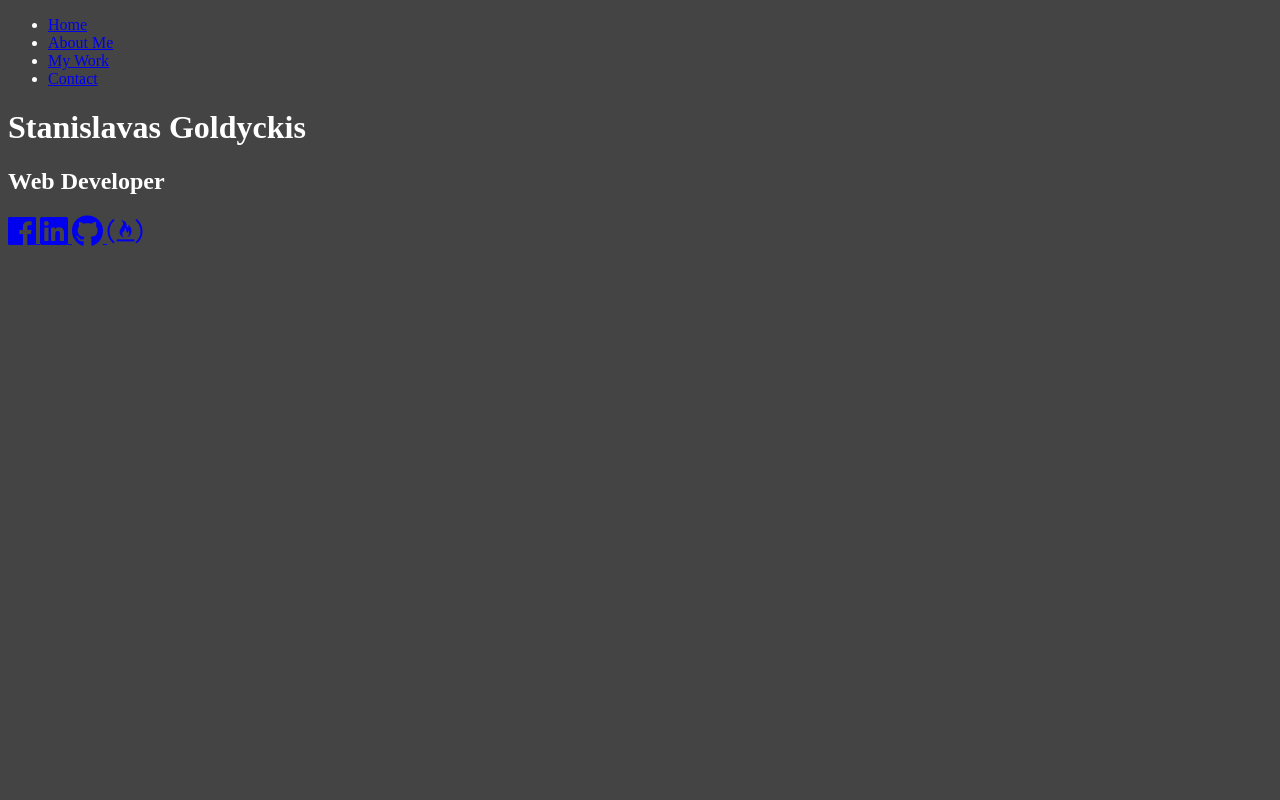
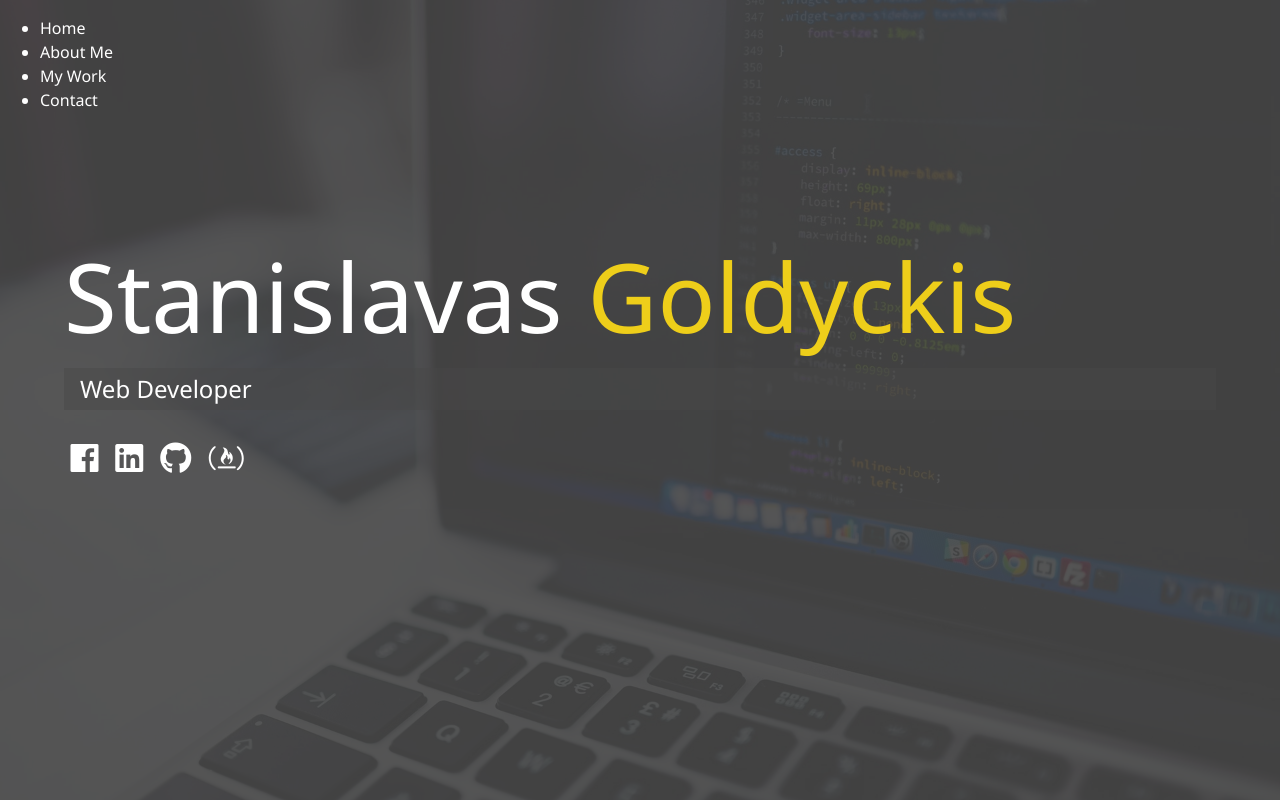
Before and after one commit to Stas1976/newPortfolioModern, a website: page dist/index.html in a window 1280 px wide. Drawn offline with Linux system fonts and the light colour scheme.

Commit message:
create main page

```diff
--- /dev/null
+++ b/scss/_config.scss
@@ -0,0 +1,30 @@
+$primary-color: #444;
+$secondary-color: #eece1a;
+$show-home-image: true;
+$home-image: url(/dist/img/background.jpg);
+$background-opacity: 0.9;
+
+@mixin easeOut {
+  transition: all 0.5s ease-out;
+}
+
+@mixin background {
+  @if $show-home-image {
+    &#bg-img {
+      background: $home-image;
+      background-attachment: fixed;
+      background-size: cover;
+
+      &:after {
+        content: "";
+        position: absolute;
+        top: 0;
+        right: 0;
+        width: 100%;
+        height: 100%;
+        background: rgba($primary-color, $background-opacity);
+        z-index: -1;
+      }
+    }
+  }
+}
--- a/scss/main.scss
+++ b/scss/main.scss
@@ -1,14 +1,67 @@
-$primary-color: #444;
-
+@import "config";
 * {
   box-sizing: border-box;
 }
 
 body {
-  // background: $primary-color;
-  // color: #fff;
-  // height: 100%;
-  // margin: 0;
-  //font-family: "Segoe UI", Tahoma, Geneva, Verdana, sans-serif;
-  // line-height: 1.5;
+  @include background;
+  background: $primary-color;
+  color: #fff;
+  height: 100%;
+  margin: 0;
+  font-family: "Segoe UI", Tahoma, Geneva, Verdana, sans-serif;
+  line-height: 1.5;
 }
+
+h1,
+h2,
+h3 {
+  margin: 0;
+  font-weight: 400;
+
+  &.lg-heading {
+    font-size: 6rem;
+  }
+  &.sm-heading {
+    margin-bottom: 2rem;
+    padding: 0.2rem 1rem;
+    background: rgba(lighten($primary-color, 2), 0.5);
+  }
+}
+
+a {
+  color: #fff;
+  text-decoration: none;
+}
+
+header {
+  position: fixed;
+  z-index: 2;
+  width: 100%;
+}
+
+.text-secondary {
+  color: $secondary-color;
+}
+main {
+  padding: 4rem;
+  height: 200%;
+  // background-color: aqua;
+
+  .icons {
+    margin-top: 1rem;
+    a {
+      padding: 0.4rem;
+      &:hover {
+        color: $secondary-color;
+        @include easeOut();
+      }
+    }
+  }
+  &#home {
+    overflow: hidden;
+    h1 {
+      margin-top: 20vh;
+    }
+  }
+}
```
Also changed, not shown: dist/css/main.css, dist/img/background.jpg (added), dist/img/portrait.jpg (added), dist/img/portrait_small.jpg (added), dist/img/projects/project1.jpg (added), dist/img/projects/project2.jpg (added), dist/img/projects/project3.jpg (added), dist/img/projects/project4.jpg (added), dist/img/projects/project5.jpg (added), dist/index.html, 1 other file.
